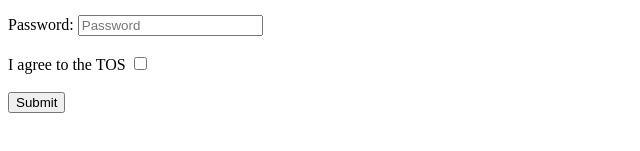
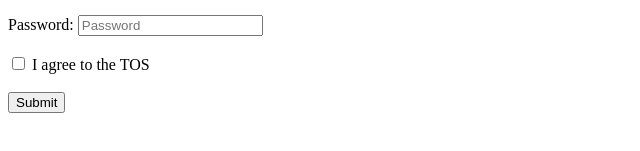
Before and after one commit to acciojob/signup-form-car-abhishekgoud343, a website: page main.html in a window 1280 px wide. Shown: the part 263-414 px from the top of the page, 0-640 px from the left. Drawn offline with Linux system fonts and the light colour scheme.

Commit message:
created a submission

```diff
--- a/main.html
+++ b/main.html
@@ -21,7 +21,7 @@
 			<label for="dob">DOB: <input type="date" id="dob" required></label> <br><br>
 			<label for="tel">Phone Number: <input type="tel" placeholder="xxx-xxx-xxxx" id="tel"></label> <br><br>
 			<label for="password">Password: <input type="password" placeholder="Password" id="password" required></label> <br><br>
-			<label for="tos">I agree to the TOS <input type="checkbox" id="tos" required></label> <br><br>
+			<label for="tos"><input type="checkbox" id="tos" required> I agree to the TOS</label> <br><br>
 			<button type="submit">Submit</button>
 		</form>
 
```
